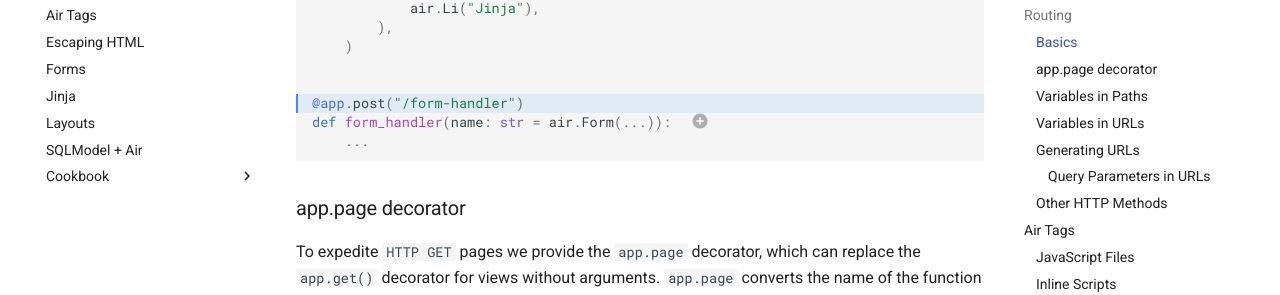
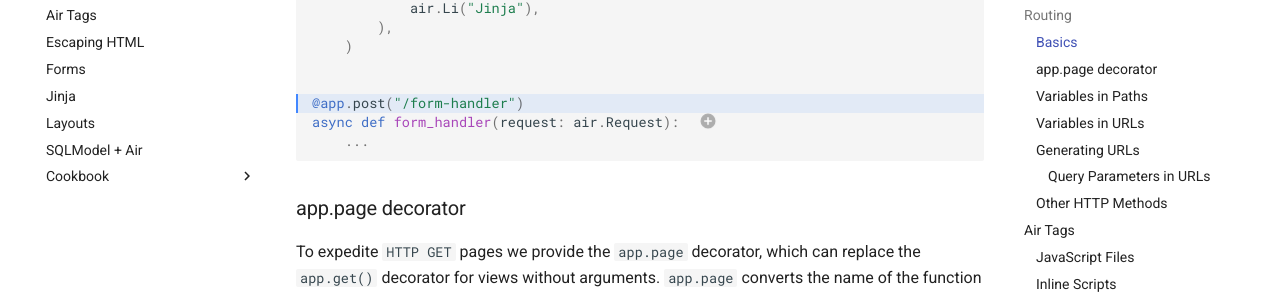
Before and after one commit to feldroy/air, an MkDocs documentation site: the page built from docs/learn/quickstart.md, in a window 1280 px wide and 900 px high, scrolled down 2121 px. Shown: the part 147-442 px from the top of the window. Built offline with MkDocs 1.6.1 and Material for MkDocs 9.7.7, drawn with Linux system fonts in a browser that asks for light colours; comment, search, counter and statistics services are not loaded.

Commit message:
Revert quickstart form example to original async pattern
The form handling changes in the quickstart belong in a separate
pass (#1082, #1083, #1084) after the air.Form naming collision
and AirForm sync support are resolved.

````diff
--- a/docs/learn/quickstart.md
+++ b/docs/learn/quickstart.md
@@ -101,11 +101,11 @@ def air_is_grounded():
 
 
 @app.post("/form-handler")
-def form_handler(name: str = air.Form(...)):  # (1)!
+async def form_handler(request: air.Request):  # (1)!
     ...
 ```
 
-1. We cover forms later on this page as well as in numerous places across the Air documentation.
+1. Form handling in Air requires `async` functions and usually an `air.Request` argument. We cover forms later on this page as well as in numerous places across the Air documentation.
 
 ### app.page decorator
 
````
